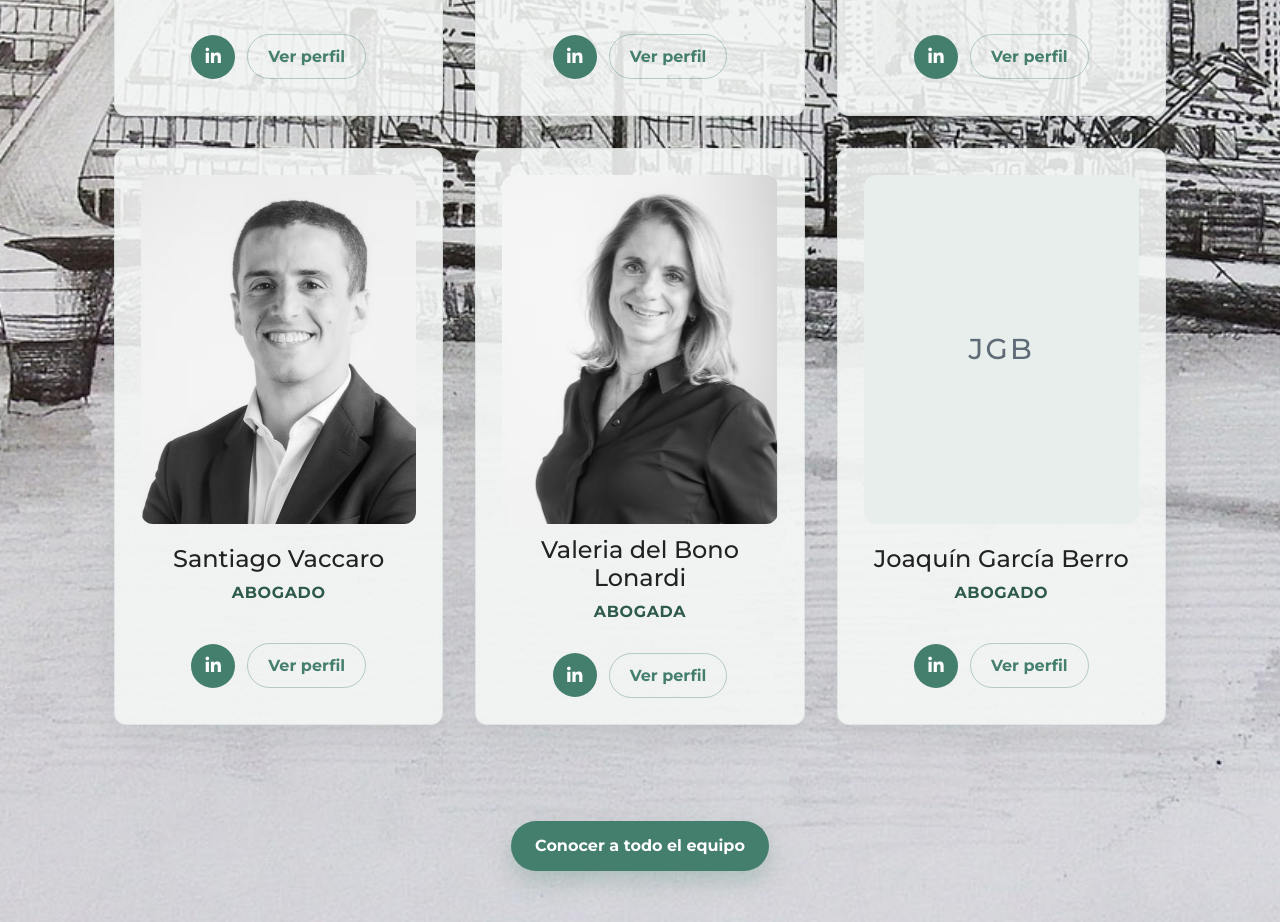
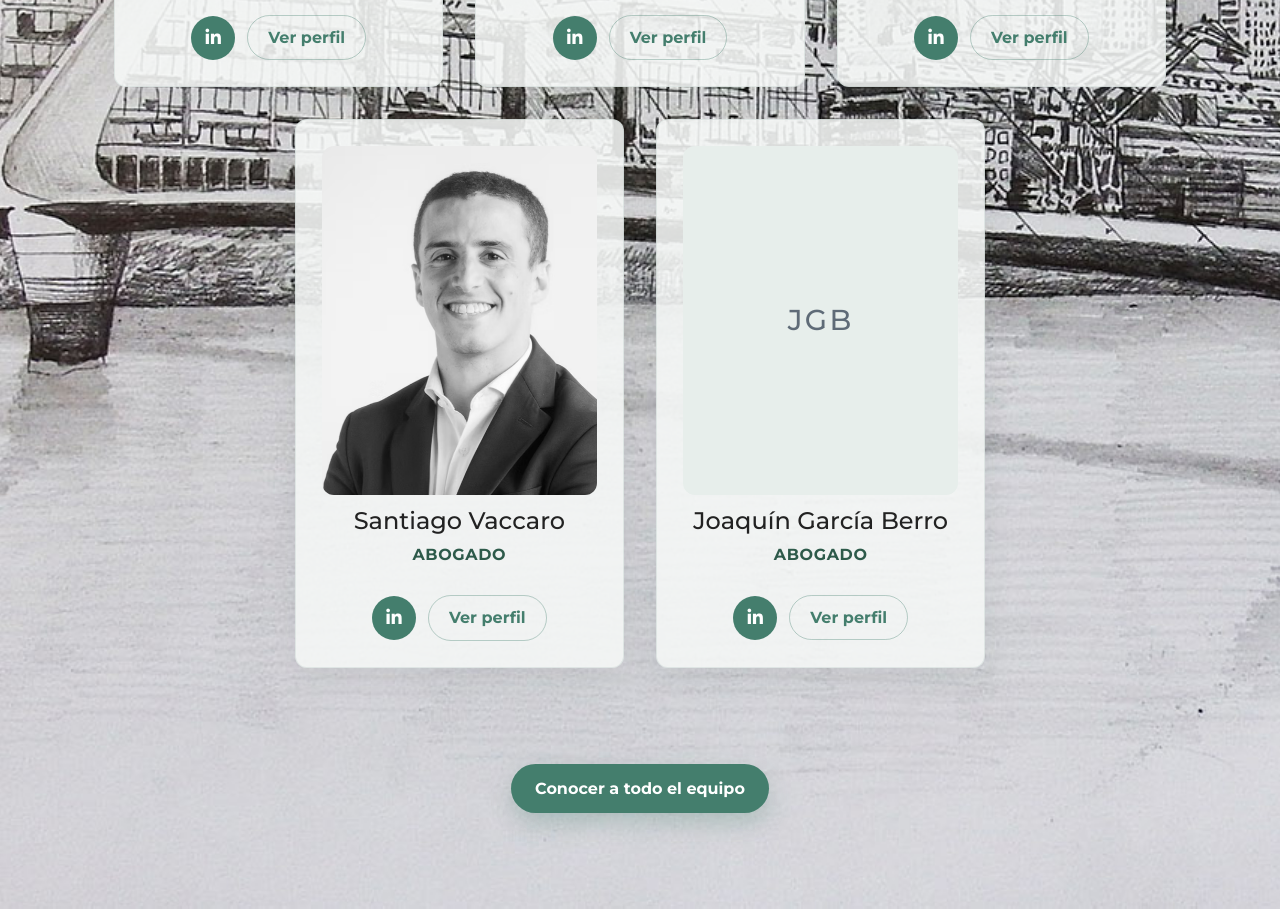
Before and after one commit to MartinGarciaBerro/estudiosalvi, a plain HTML site: page index.html in a window 1280 px wide. Shown: the part 3317-4239 px from the top of the page. Drawn offline with Linux system fonts and the light colour scheme.

Commit message:
cambios ultimos

```diff
--- a/assets/css/style.css
+++ b/assets/css/style.css
@@ -534,7 +534,13 @@ button.primary:hover { background: var(--color-accent-dark); transform: translat
   .team-showcase { grid-template-columns: repeat(2, minmax(0, 1fr)); }
 }
 @media (min-width: 900px) {
-  .team-showcase { grid-template-columns: repeat(3, minmax(0, 1fr)); }
+  .team-showcase {
+    grid-template-columns: repeat(6, minmax(0, 1fr));
+    justify-items: stretch;
+  }
+  .team-showcase > .team-card { grid-column: span 2; }
+  .team-showcase > .team-card:nth-child(4) { grid-column: 2 / span 2; }
+  .team-showcase > .team-card:nth-child(5) { grid-column: 4 / span 2; }
 }
 .team-card {
   display: grid;
@@ -683,7 +689,15 @@ button.primary:hover { background: var(--color-accent-dark); transform: translat
 }
 .team-grid { display: grid; gap: var(--gap-5); }
 @media (min-width: 600px) { .team-grid { grid-template-columns: repeat(2, minmax(0, 1fr)); } }
-@media (min-width: 1024px) { .team-grid { grid-template-columns: repeat(3, minmax(0, 1fr)); } }
+@media (min-width: 1024px) {
+  .team-grid {
+    grid-template-columns: repeat(6, minmax(0, 1fr));
+    justify-items: stretch;
+  }
+  .team-grid > .card-persona { grid-column: span 2; }
+  .team-grid > .card-persona:nth-child(4) { grid-column: 2 / span 2; }
+  .team-grid > .card-persona:nth-child(5) { grid-column: 4 / span 2; }
+}
 
 .card-persona {
   background: #fff;
--- a/index.html
+++ b/index.html
@@ -236,22 +236,6 @@
               </div>
             </article>
             <article class="team-card" data-reveal>
-              <picture class="team-portrait">
-                <source srcset="img/ValeriadelBonoLonardi.avif" type="image/avif">
-                <img src="img/ValeriadelBonoLonardi.avif" alt="Retrato de Valeria del Bono Lonardi" loading="lazy" width="480" height="560">
-              </picture>
-              <div class="team-meta">
-                <h3>Valeria del Bono Lonardi</h3>
-                <p class="role">Abogada</p>
-              </div>
-              <div class="team-actions">
-                <a class="team-linkedin" href="https://www.linkedin.com/in/valeria-del-bono-lonardi-215a609/ aria-label="LinkedIn de Valeria del Bono Lonardi">
-                  <i class="fab fa-linkedin-in" aria-hidden="true"></i>
-                </a>
-                <a class="team-profile" href="./equipo.html#valeria-del-bono-lonardi">Ver perfil</a>
-              </div>
-            </article>
-            <article class="team-card" data-reveal>
               <div class="team-portrait is-placeholder" role="img" aria-label="Retrato de Joaqu&iacute;n Garc&iacute;a Berro (placeholder)">JGB</div>
               <div class="team-meta">
                 <h3>Joaqu&iacute;n Garc&iacute;a Berro</h3>
```
Also changed, not shown: equipo.html (+0 -12 lines).
